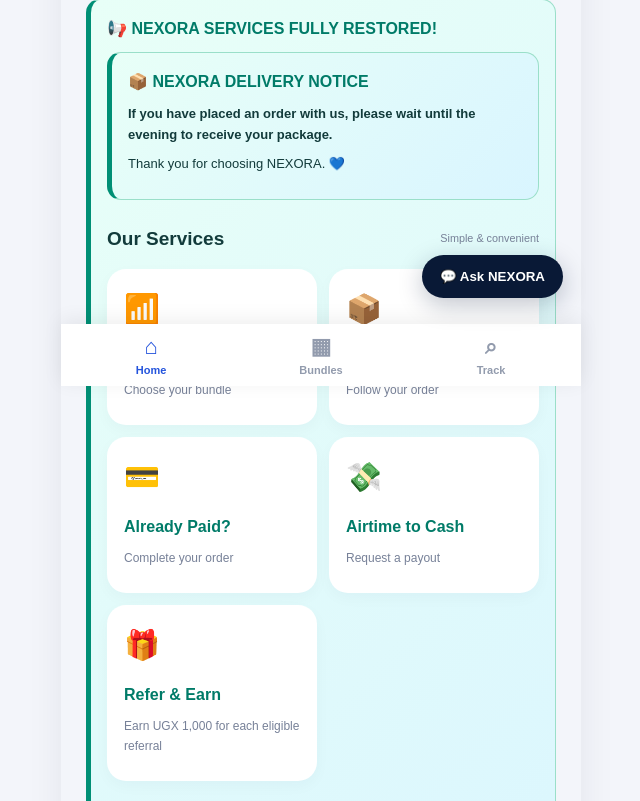
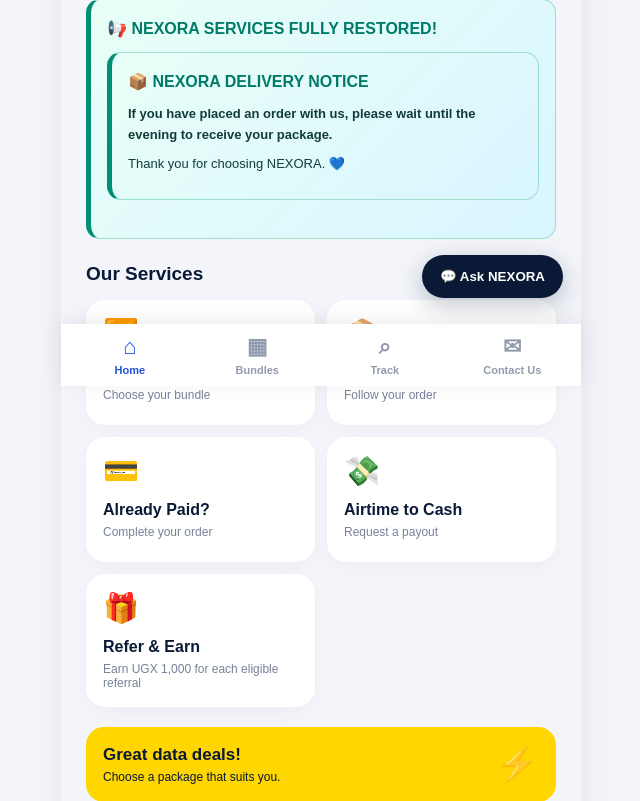
Before and after one commit to mosesksoftware-cyber/NEXORA, a Flask app: page / in a window 1280 px wide. Shown: the part 414-1215 px from the top of the page, without its empty margins (319-959 px from the left). Run offline with Flask 3, Linux system fonts and the light colour scheme; parts of the project's set-up code (start-up, migrations or seed data) failed here and were passed over.

Commit message:
Update index.html

```diff
--- a/templates/index.html
+++ b/templates/index.html
@@ -9,9 +9,7 @@
 <meta name="google-site-verification" content="QVdcEOIgtBCK0zo8enyzULkK8lYvAktt3-m05XwHJMk">
 <meta name="description" content="NEXORA - Your Digital Connection. Order affordable MTN, Airtel and Lyca data bundles in Uganda.">
 
-<!-- NEXORA PWA / ANDROID APP CONFIGURATION -->
 <link rel="manifest" href="{{ url_for('static', filename='manifest.json') }}">
-
 <meta name="theme-color" content="#091936">
 <meta name="application-name" content="NEXORA">
 <meta name="mobile-web-app-capable" content="yes">
@@ -21,7 +19,6 @@
 
 <link rel="icon" type="image/png" sizes="192x192"
 href="{{ url_for('static', filename='icons/icon-192.png') }}">
-
 <link rel="apple-touch-icon"
 href="{{ url_for('static', filename='icons/icon-192.png') }}">
 
@@ -73,14 +70,8 @@ button,a {-webkit-tap-highlight-color:transparent}
     line-height:1.6;
     font-size:13px;
 }
-.service-announcement h3 {
-    color:#007b68;
-    margin:0 0 10px;
-    font-size:16px;
-}
-.service-announcement p {
-    margin:8px 0;
-}
+.service-announcement h3 {color:#007b68;margin:0 0 10px;font-size:16px}
+.service-announcement p {margin:8px 0}
 .network-grid {display:grid;grid-template-columns:repeat(3,1fr);gap:10px}
 .network-card {background:white;border:2px solid transparent;border-radius:16px;padding:18px 5px;text-align:center;cursor:pointer;box-shadow:0 4px 12px #00000008;color:var(--navy)}
 .network-card.selected {border-color:var(--blue);background:#eaf0ff}
@@ -141,18 +132,45 @@ input:focus {border-color:var(--blue);box-shadow:0 0 0 3px #2454dc18}
 .loading {text-align:center;color:var(--muted);padding:15px;font-size:13px}
 footer {background:var(--navy);color:white;padding:27px 18px;text-align:center;margin-top:30px}
 footer p {color:#c8d3e9;font-size:12px;line-height:1.7}
-.bottom-nav {position:fixed;bottom:0;left:50%;transform:translateX(-50%);width:100%;max-width:520px;display:grid;grid-template-columns:repeat(3,1fr);background:white;box-shadow:0 -4px 20px #00000012;padding:10px 5px calc(10px + env(safe-area-inset-bottom));z-index:100}
-.bottom-nav a {text-align:center;text-decoration:none;color:#929bad;font-size:11px;font-weight:bold}
+
+/* FOUR-ITEM BOTTOM NAVIGATION */
+.bottom-nav {
+    position:fixed;
+    bottom:0;
+    left:50%;
+    transform:translateX(-50%);
+    width:100%;
+    max-width:520px;
+    display:grid;
+    grid-template-columns:repeat(4,1fr);
+    background:white;
+    box-shadow:0 -4px 20px #00000012;
+    padding:10px 5px calc(10px + env(safe-area-inset-bottom));
+    z-index:100;
+}
+.bottom-nav a {
+    text-align:center;
+    text-decoration:none;
+    color:#929bad;
+    font-size:11px;
+    font-weight:bold;
+}
 .bottom-nav a.active {color:var(--blue)}
 .bottom-nav span {display:block;font-size:22px;margin-bottom:4px}
-@media(min-width:700px){.app{box-shadow:0 0 35px #09193612}.hero{padding:40px 30px}.content{padding:25px}}
+
+@media(min-width:700px){
+    .app{box-shadow:0 0 35px #09193612}
+    .hero{padding:40px 30px}
+    .content{padding:25px}
+}
 
 /* FREE NEXORA ASSISTANT */
 .nexora-chat-launcher{position:fixed;right:max(18px,calc((100vw - 520px)/2 + 18px));bottom:88px;z-index:300;border:0;border-radius:50px;background:#091936;color:#fff;padding:14px 18px;font-weight:900;box-shadow:0 7px 24px #09193640;cursor:pointer}
 .nexora-chat-panel{position:fixed;right:max(12px,calc((100vw - 520px)/2 + 12px));bottom:150px;width:min(370px,calc(100vw - 24px));height:min(520px,calc(100dvh - 190px));z-index:301;background:#fff;border-radius:20px;box-shadow:0 12px 45px #09193635;display:none;overflow:hidden;flex-direction:column}
 .nexora-chat-panel.open{display:flex}
 .nexora-chat-head{background:#091936;color:#fff;padding:15px;display:flex;align-items:center;justify-content:space-between}
-.nexora-chat-head strong{font-size:16px}.nexora-chat-head small{display:block;color:#dce5ff;font-size:11px;margin-top:4px}
+.nexora-chat-head strong{font-size:16px}
+.nexora-chat-head small{display:block;color:#dce5ff;font-size:11px;margin-top:4px}
 .nexora-chat-close{border:0;background:#ffffff20;color:#fff;border-radius:50%;width:32px;height:32px;font-size:20px;cursor:pointer}
 .nexora-chat-messages{padding:14px;overflow-y:auto;flex:1;background:#f4f6fb}
 .nexora-chat-msg{max-width:88%;padding:11px 13px;border-radius:14px;margin:8px 0;font-size:13px;line-height:1.5;white-space:pre-wrap;overflow-wrap:anywhere}
@@ -163,7 +181,6 @@ footer p {color:#c8d3e9;font-size:12px;line-height:1.7}
 .nexora-chat-form{display:flex;gap:8px;padding:10px 12px;background:#fff;border-top:1px solid #e8ebf2}
 .nexora-chat-form input{min-width:0;flex:1;padding:12px;font-size:14px}
 .nexora-chat-form button{border:0;border-radius:11px;background:#2454dc;color:#fff;font-weight:800;padding:0 15px;cursor:pointer}
-
 </style>
 </head>
 
@@ -189,10 +206,11 @@ footer p {color:#c8d3e9;font-size:12px;line-height:1.7}
 
 <div class="service-announcement" role="status" aria-label="NEXORA service announcement">
     <h3>📢 NEXORA SERVICES FULLY RESTORED!</h3>
-   <div class="service-announcement" role="status" aria-label="NEXORA delivery notice">
-    <h3>📦 NEXORA DELIVERY NOTICE</h3>
-    <p><strong>If you have placed an order with us, please wait until the evening to receive your package.</strong></p>
-    <p>Thank you for choosing NEXORA. 💙</p>
+    <div class="service-announcement" role="status" aria-label="NEXORA delivery notice">
+        <h3>📦 NEXORA DELIVERY NOTICE</h3>
+        <p><strong>If you have placed an order with us, please wait until the evening to receive your package.</strong></p>
+        <p>Thank you for choosing NEXORA. 💙</p>
+    </div>
 </div>
 
 <div class="section-heading">
@@ -297,7 +315,9 @@ footer p {color:#c8d3e9;font-size:12px;line-height:1.7}
         <label>Network</label>
         <select name="network" required style="width:100%;padding:13px;border:1px solid #ccd3e2;border-radius:8px;margin:8px 0 16px">
             <option value="">Choose network</option>
-            <option value="MTN">MTN</option><option value="Airtel">Airtel</option><option value="Lyca">Lyca</option>
+            <option value="MTN">MTN</option>
+            <option value="Airtel">Airtel</option>
+            <option value="Lyca">Lyca</option>
         </select>
         <label>Phone number holding the airtime</label>
         <input type="tel" name="airtime_phone" placeholder="07XXXXXXXX" pattern="07[0-9]{8}|2567[0-9]{8}" required>
@@ -486,11 +506,17 @@ footer p {color:#c8d3e9;font-size:12px;line-height:1.7}
 </div>
 </div>
 
-
 <!-- FREE RULE-BASED NEXORA ASSISTANT -->
 <button type="button" class="nexora-chat-launcher" id="nexoraChatLauncher" aria-label="Open NEXORA Assistant">💬 Ask NEXORA</button>
+
 <section class="nexora-chat-panel" id="nexoraChatPanel" aria-label="NEXORA Assistant" aria-hidden="true">
-  <div class="nexora-chat-head"><div><strong>NEXORA Assistant</strong><small>Free help • Built-in answers</small></div><button type="button" class="nexora-chat-close" id="nexoraChatClose" aria-label="Close chat">×</button></div>
+  <div class="nexora-chat-head">
+    <div>
+        <strong>NEXORA Assistant</strong>
+        <small>Free help • Built-in answers</small>
+    </div>
+    <button type="button" class="nexora-chat-close" id="nexoraChatClose" aria-label="Close chat">×</button>
+  </div>
   <div class="nexora-chat-messages" id="nexoraChatMessages" aria-live="polite">
     <div class="nexora-chat-msg bot">Hello! 👋 Welcome to NEXORA. I can help with weekly and monthly bundles, orders, Airtel Money payments, tracking and Airtime to Cash. What would you like help with?</div>
   </div>
@@ -502,13 +528,26 @@ footer p {color:#c8d3e9;font-size:12px;line-height:1.7}
     <button type="button" data-chat="paid">Already paid?</button>
     <button type="button" data-chat="airtime">Airtime to Cash</button>
   </div>
-  <form class="nexora-chat-form" id="nexoraChatForm"><input id="nexoraChatInput" type="text" maxlength="300" placeholder="Type your question..." autocomplete="off" aria-label="Type your question" required><button type="submit">Send</button></form>
+  <form class="nexora-chat-form" id="nexoraChatForm">
+    <input id="nexoraChatInput" type="text" maxlength="300" placeholder="Type your question..." autocomplete="off" aria-label="Type your question" required>
+    <button type="submit">Send</button>
+  </form>
 </section>
 
+<!-- UPDATED FOUR-ITEM BOTTOM NAVIGATION -->
 <nav class="bottom-nav">
-    <a href="#home" class="active" id="homeButton"><span>⌂</span>Home</a>
-    <a href="#bundles" id="bundlesButton"><span>▦</span>Bundles</a>
-    <a href="#" id="trackButton"><span>⌕</span>Track</a>
+    <a href="#home" class="active" id="homeButton">
+        <span>⌂</span>Home
+    </a>
+    <a href="#bundles" id="bundlesButton">
+        <span>▦</span>Bundles
+    </a>
+    <a href="#" id="trackButton">
+        <span>⌕</span>Track
+    </a>
+    <a href="mailto:tenorshare45@gmail.com?subject=NEXORA%20Customer%20Enquiry" id="contactButton">
+        <span>✉</span>Contact Us
+    </a>
 </nav>
 
 <script>
@@ -833,9 +872,11 @@ $("serviceAirtimeButton").addEventListener("click", event => {
 $("airtimeForm").addEventListener("submit", async event => {
     event.preventDefault();
     if (!$("airtimeForm").reportValidity()) return;
+
     const button = $("airtimeSubmit");
     button.disabled = true;
     button.textContent = "SUBMITTING...";
+
     try {
         const data = await postForm($("airtimeForm").action, new FormData($("airtimeForm")));
         showMessage($("airtimeMessage"), data.message + " Reference: " + data.reference, "success");
@@ -1111,7 +1152,6 @@ document.addEventListener("keydown", event => {
     if (event.key === "Escape") closeScreens();
 });
 
-
 /* NEXORA ASSISTANT — FREE BUILT-IN HELP, NO API KEY */
 (() => {
     const launcher = document.getElementById("nexoraChatLauncher");
@@ -1120,6 +1160,7 @@ document.addEventListener("keydown", event => {
     const messages = document.getElementById("nexoraChatMessages");
     const form = document.getElementById("nexoraChatForm");
     const input = document.getElementById("nexoraChatInput");
+
     if (!launcher || !panel || !messages || !form || !input) return;
 
     function openChat() {
@@ -1127,10 +1168,12 @@ document.addEventListener("keydown", event => {
         panel.setAttribute("aria-hidden", "false");
         input.focus();
     }
+
     function closeChat() {
         panel.classList.remove("open");
         panel.setAttribute("aria-hidden", "true");
     }
+
     function addMessage(text, who) {
         const bubble = document.createElement("div");
         bubble.className = "nexora-chat-msg " + who;
@@ -1138,40 +1181,57 @@ document.addEventListener("keydown", event => {
         messages.appendChild(bubble);
         messages.scrollTop = messages.scrollHeight;
     }
+
     function answerFor(raw) {
         const q = raw.toLowerCase().replace(/\s+/g, " ").trim();
+
         if (/\b(hi|hello|hey|good morning|good afternoon)\b/.test(q))
             return "Hello! 👋 Welcome to NEXORA. Ask me about weekly or monthly bundle prices, ordering, payments, tracking or Airtime to Cash.";
+
         if (/price|cost|bundle|package|how much|gb|weekly|monthly/.test(q))
             return "Here are the NEXORA bundle prices:\n\nWEEKLY:\n• 12 GB — UGX 9,000\n• 15 GB — UGX 11,000\n• 17.5 GB — UGX 13,000\n• 19 GB — UGX 15,000\n\nMONTHLY:\n• 10 GB — UGX 7,000 (currently unavailable)\n• 15 GB — UGX 10,000\n• 20 GB — UGX 15,000\n• 25 GB — UGX 20,000\n• 30 GB — UGX 25,000\n\nSelect MTN, Airtel or Lyca, then choose Weekly or Monthly to view the packages.";
+
         if (/order|buy|purchase|place/.test(q))
             return "To place an order:\n1. Open Bundles.\n2. Select MTN, Airtel or Lyca.\n3. Choose Weekly or Monthly.\n4. Select an available package.\n5. Enter your name and the phone number receiving data.\n6. Submit and follow the Airtel Money merchant payment instructions. Keep your tracking code.";
+
         if (/pay|payment|airtel money|merchant|ussd|pin|otp/.test(q))
             return "Follow the payment instructions shown after placing your order. Check the NEXORA merchant name and amount carefully before authorising payment. Enter your Mobile Money PIN only in the official USSD prompt on your phone — never on this website and never share your PIN or OTP. Payment is checked before an order is confirmed.";
+
         if (/track|tracking|status|where.*order/.test(q))
             return "To track an order, choose Track at the bottom of the page. Enter your tracking code and the phone number used when ordering. The page will show the latest available order status.";
+
         if (/already paid|paid|payment sent|completed payment/.test(q))
             return "If you have already paid, choose “Already Paid?” under Our Services. Enter your tracking code and the phone number used when placing the order. Submitting the form sends the order for payment verification; it does not instantly confirm payment.";
+
         if (/airtime|cash|convert|payout/.test(q))
             return "NEXORA has an Airtime to Cash request service. Open “Airtime to Cash” under Our Services, select your network, enter the phone number holding the airtime, the airtime amount and the Mobile Money number for payout. Requests are manually reviewed. NEXORA verifies receipt of airtime before confirming any payout amount. There is no guaranteed fixed exchange rate or payout. Never share your PIN or OTP.";
+
         if (/human|agent|contact|support|help/.test(q))
-            return "I’m the automated NEXORA helper. For a case that needs staff review, use the official contact details published by NEXORA. Do not send your PIN or OTP.";
+            return "For direct assistance, contact NEXORA by email at tenorshare45@gmail.com. Tap Contact Us at the bottom of the page to send us an enquiry. Never share your PIN or OTP.";
+
         return "I can help with weekly and monthly bundle prices, placing an order, Airtel Money payment instructions, tracking, Already Paid, and Airtime to Cash. Try one of the quick buttons or ask your question another way.";
     }
+
     function handleQuestion(question) {
         const clean = question.trim();
         if (!clean) return;
         addMessage(clean, "user");
         addMessage(answerFor(clean), "bot");
     }
-    launcher.addEventListener("click", () => panel.classList.contains("open") ? closeChat() : openChat());
+
+    launcher.addEventListener("click", () =>
+        panel.classList.contains("open") ? closeChat() : openChat()
+    );
+
     close.addEventListener("click", closeChat);
+
     form.addEventListener("submit", event => {
         event.preventDefault();
         handleQuestion(input.value);
         input.value = "";
         input.focus();
     });
+
     panel.querySelectorAll("[data-chat]").forEach(button => {
         button.addEventListener("click", () => {
             const topics = {
@@ -1182,12 +1242,15 @@ document.addEventListener("keydown", event => {
                 paid:"I have already paid. What should I do?",
                 airtime:"How does Airtime to Cash work?"
             };
+
             handleQuestion(topics[button.dataset.chat] || button.textContent);
         });
     });
-    document.addEventListener("keydown", event => { if (event.key === "Escape") closeChat(); });
+
+    document.addEventListener("keydown", event => {
+        if (event.key === "Escape") closeChat();
+    });
 })();
-
 </script>
 </body>
 </html>
```
